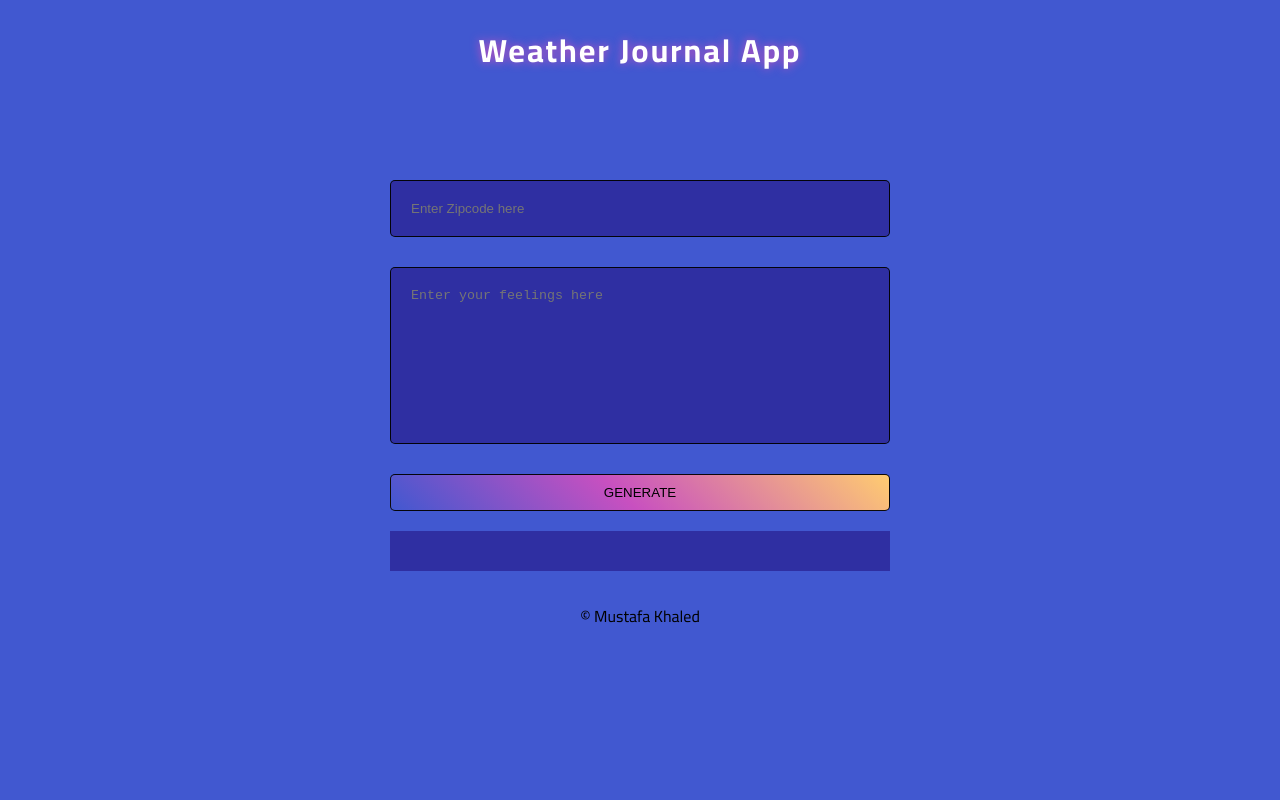
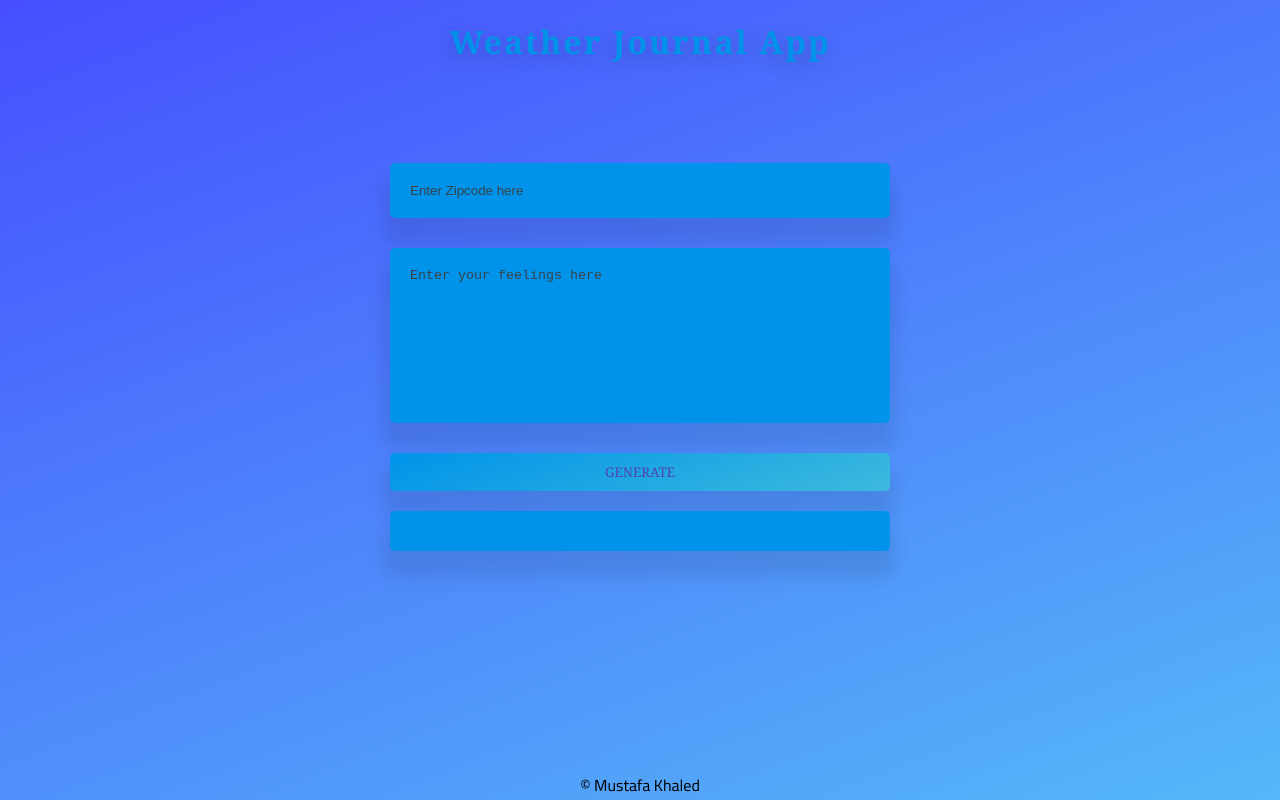
Before and after one commit to Safi200/weather-journal-app, a website: page website/index.html in a window 1280 px wide. Drawn offline with Linux system fonts and the light colour scheme; a web font is replaced by a local one.

Commit message:
style changed

```diff
--- a/website/app.js
+++ b/website/app.js
@@ -2,29 +2,37 @@
 const baseURL = `https://api.openweathermap.org/data/2.5/weather?zip=`;
 const apiKey = `&appid=654776ebb3beaa0e02edf64486ba543d&units=metric`;
 
-
 // Create a new date instance dynamically with JS
 let dateInst = new Date();
-let date = `${dateInst.getDay() + 4}.${dateInst.getMonth() + 1}.${dateInst.getFullYear()}`;
-
+let date = `${dateInst.getDay() + 4}.${
+  dateInst.getMonth() + 1
+}.${dateInst.getFullYear()}`;
 
 const performAction = async () => {
   // get zipCode And feelings and generate date
   const zipCode = document.querySelector("#zip").value;
   const feelings = document.querySelector("#feelings").value;
-
+  if (zipCode === "") {
+    document.querySelector(".wrong-zip").style.display = "none";
+    document.querySelector(".no-zip").style.display = "block";
+    return;
+  }
 
   // Get temperature via API
   const res = await fetch(baseURL + zipCode + apiKey);
+  if (res.status !== 200) {
+    document.querySelector(".no-zip").style.display = "none";
+    document.querySelector(".wrong-zip").style.display = "block";
+    return;
+  }
   const data = await res.json();
   const temp = data.main.temp;
-
 
   // send temperature And feelings and date To local server
   await fetch(`/save-data`, {
     method: "POST",
     headers: {
-            "Content-type": "application/json"
+      "Content-type": "application/json",
     },
     body: JSON.stringify({ temp, feelings, date }),
   });
@@ -33,15 +41,17 @@ const performAction = async () => {
   const res2 = await fetch(`/get-data`);
   const data2 = await res2.json();
 
-
   // update UI dynamically
-    document.getElementById("temp").innerHTML = `temperature:  ${data2.temp}&deg;C`;
-    document.getElementById("date").textContent = `Date:  ${data2.date}`;
-    document.getElementById("content").textContent = `Feelings:  ${data2.feelings}`;
-
-}
-
-
+  document.getElementById(
+    "temp"
+  ).innerHTML = `temperature: ${data2.temp}&deg;C`;
+  document.getElementById("date").textContent = `Date: ${data2.date}`;
+  document.getElementById(
+    "content"
+  ).textContent = `Feelings: ${data2.feelings}`;
+  document.querySelector(".wrong-zip").style.display = "none";
+  document.querySelector(".no-zip").style.display = "none";
+};
 
 const btn = document.querySelector("#generate");
 
--- a/website/index.html
+++ b/website/index.html
@@ -1,5 +1,6 @@
 <!DOCTYPE html>
 <html lang="en">
+
 <head>
     <meta charset="UTF-8">
     <meta http-equiv="X-UA-Compatible" content="IE=edge">
@@ -7,20 +8,33 @@
     <!-- Google Font -->
     <link rel="preconnect" href="https://fonts.googleapis.com">
     <link rel="preconnect" href="https://fonts.gstatic.com" crossorigin>
-    <link href="https://fonts.googleapis.com/css2?family=Cairo:wght@300;400;500;600;700;800;900&family=Jomhuria&family=Open+Sans:ital,wght@0,300;0,400;0,500;0,700;1,800&family=Poppins:wght@200;300;400;500;600&family=Work+Sans:wght@200;300;400;500;600;700;800&display=swap" rel="stylesheet">
+    <link href="https://fonts.googleapis.com/css2?family=Zen+Dots&display=swap" rel="stylesheet">
+    <link
+        href="https://fonts.googleapis.com/css2?family=Cairo:wght@300;400;500;600;700;800;900&family=Jomhuria&family=Open+Sans:ital,wght@0,300;0,400;0,500;0,700;1,800&family=Poppins:wght@200;300;400;500;600&family=Work+Sans:wght@200;300;400;500;600;700;800&display=swap"
+        rel="stylesheet">
     <link rel="stylesheet" href="style.css">
     <title>Weather app</title>
 </head>
+
 <body>
-    <div id="app" class="app align-items " >
+    <div id="app" class="app align-items ">
         <div class="container">
             <div class="head align-items ">
                 <h1>Weather Journal App</h1>
             </div>
+            <div class="warnings">
+                <div class="no-zip">
+                    pleas enter Zip Code
+                </div>
+                <div class="wrong-zip">
+                    Wrong Zip Code pleas enter a valid one
+                </div>
+            </div>
             <div class="inputs-holder align-items ">
-                <input type="text"  id="zip" autocomplete="off" placeholder="Enter Zipcode here">
-                <textarea class= "myInput" id="feelings" placeholder="Enter your feelings here" rows="9" cols="50"></textarea>
-                <button id="generate" type = "submit"> Generate </button>
+                <input type="text" id="zip" autocomplete="off" placeholder="Enter Zipcode here">
+                <textarea class="myInput" id="feelings" placeholder="Enter your feelings here" rows="9"
+                    cols="50"></textarea>
+                <button id="generate" type="submit"> Generate </button>
             </div>
 
             <div id="entryHolder">
@@ -29,12 +43,13 @@
                 <div id="content"></div>
             </div>
 
+
+        </div>
         <div class="footer">
             <p>&copy; <a href="https://github.com/Safi200">Mustafa Khaled</a></p>
         </div>
     </div>
-</div>
     <script src="app.js"></script>
 </body>
-</html> <!--background-color: #4158D0;
-background-image: linear-gradient(43deg, #4158D0 0%, #C850C0 46%, #FFCC70 100%); -->
+
+</html>
--- a/website/style.css
+++ b/website/style.css
@@ -8,10 +8,9 @@
   }
 
   :root {
-    --main-color: #4158D0;
-    --secondary-color: #C850C0;
-    --hover-color: #2F2FA2;
-    --text-color: white;
+    --hover-color: #0093e9;
+    --text-color: #5b2fa2d6;
+    --main-shadow: -1px 20px 18px 6px #00000017;
   }
 
   html {
@@ -19,9 +18,9 @@ html {
   }
 
   body {
-    font-family: 'Cairo', sans-serif;
-    background-color: var(--main-color);
-
+    font-family: "Cairo", sans-serif;
+    background-color: #8bc6ec;
+    background-image: linear-gradient(339deg, #55b8f8 0%, #464fff 100%);
   }
 
   .align-items {
@@ -35,6 +34,7 @@ body {
     padding-right: 20px;
     margin-left: auto;
     margin-right: auto;
+    height: inherit;
   }
 
   @media (min-width: 768px) {
@@ -55,7 +55,7 @@ body {
     }
   }
 
-/* End Golopal Rules  */
+  /* End Global Rules  */
 
   .app {
     height: 100vh;
@@ -64,21 +64,31 @@ body {
   /* The Title */
 
   .app .head {
-    color: var(--text-color);
+    color: var(--hover-color);
     padding: 20px;
     margin-bottom: 80px;
-    text-shadow: 0 0 10px var(--secondary-color);
+    font-family: "Zen Dots", Georgia, "Times New Roman", Times, serif;
+    text-shadow: -2px 5px 20px #00000036;
     letter-spacing: 2px;
   }
 
   @media (max-width: 768px) {
-
     .app .head {
       font-size: 15px;
     }
   }
 
   /* The Title */
+
+  .warnings {
+    text-align: center;
+    color: red;
+  }
+
+  .warnings .no-zip,
+  .wrong-zip {
+    display: none;
+  }
 
   /* inputs */
   .app .inputs-holder input,
@@ -87,15 +97,21 @@ body {
     margin-bottom: 30px;
     padding: 20px;
     background-color: var(--hover-color);
-    border: 1px solid rgba(0, 0, 0, 0.945);
     border-radius: 5px;
     -webkit-border-radius: 5px;
     -moz-border-radius: 5px;
     -ms-border-radius: 5px;
     -o-border-radius: 5px;
-    caret-color: var(--secondary-color);
-    color: var(--text-color);
+    caret-color: #290d13;
+    color: #5b2fa2d6;
+    box-shadow: var(--main-shadow);
     resize: none;
+    border: none;
+  }
+
+  .app .inputs-holder input::placeholder,
+  .app .inputs-holder textarea::placeholder {
+    color: #3c3c3ceb;
   }
 
   .app .inputs-holder input:focus,
@@ -104,7 +120,6 @@ body {
   }
 
   @media (max-width: 768px) {
-
     .app .inputs-holder input,
     .app .inputs-holder textarea {
       width: 300px;
@@ -114,8 +129,10 @@ body {
   .app .inputs-holder button {
     width: 500px;
     padding: 10px;
-    background-image: linear-gradient(43deg, #4158D0 0%, #C850C0 46%, #FFCC70 100%);
-    border: 1px solid rgba(0, 0, 0, 0.945);
+    font-family: "Zen Dots", Georgia, "Times New Roman", Times, serif;
+    color: #5b2fa2d6;
+    background-color: #0093e9;
+    background-image: linear-gradient(160deg, #0093e9 0%, #3dbadd 100%);
     cursor: pointer;
     border-radius: 5px;
     -webkit-border-radius: 5px;
@@ -124,6 +141,8 @@ body {
     -o-border-radius: 5px;
     margin-bottom: 20px;
     text-transform: uppercase;
+    box-shadow: var(--main-shadow);
+    border: none;
   }
 
   @media (max-width: 768px) {
@@ -134,14 +153,11 @@ body {
 
   /* inputs */
 
-
-
-
-#entryHolder{
+  #entryHolder {
     position: relative;
     padding: 20px;
     background-color: var(--hover-color);
-    text-transform:capitalize;
+    text-transform: uppercase;
     width: 500px;
     left: 50%;
     transform: translateX(-50%);
@@ -149,6 +165,13 @@ body {
     -moz-transform: translateX(-50%);
     -ms-transform: translateX(-50%);
     -o-transform: translateX(-50%);
+    box-shadow: -1px 20px 18px 6px #00000017;
+    border-radius: 5px;
+    -webkit-border-radius: 5px;
+    -moz-border-radius: 5px;
+    -ms-border-radius: 5px;
+    -o-border-radius: 5px;
+    color: var(--text-color);
 }
 
 @media (max-width: 768px) {
@@ -158,14 +181,12 @@ body {
   }
   /* footer */
   .footer p {
-    margin-top: 30px;
     text-align: center;
   }
 
 .footer p a {
     color: black;
     text-decoration: none;
-
     }
 
   /* footer */
```
Lines whose indentation alone changed are shown as unchanged.
